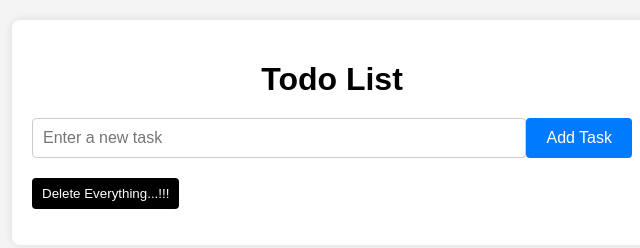
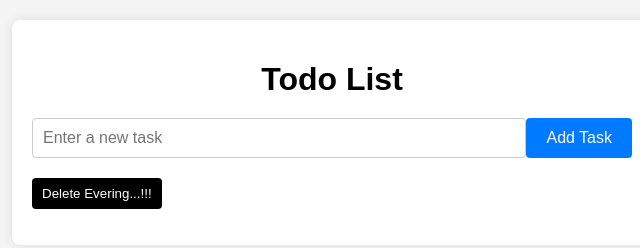
Before and after one commit to Yuva-aj/to-do, a website: page index.html in a window 1280 px wide. Shown: the full height of the page, 308-948 px from the left. Drawn offline with Linux system fonts and the light colour scheme; no server answers.

Commit message:
updated html again and again

```diff
--- a/index.html
+++ b/index.html
@@ -15,7 +15,7 @@
             <input type="text" name="task" placeholder="Enter a new task">
             <input type="submit" value="Add Task">
         </form>
-        <button id="delete-all-btn">Delete Everything...!!!</button>
+        <button id="delete-all-btn">Delete Evering...!!!</button>
         <ul>
             <!-- Todo list items will be dynamically updated here -->
         </ul>
```
